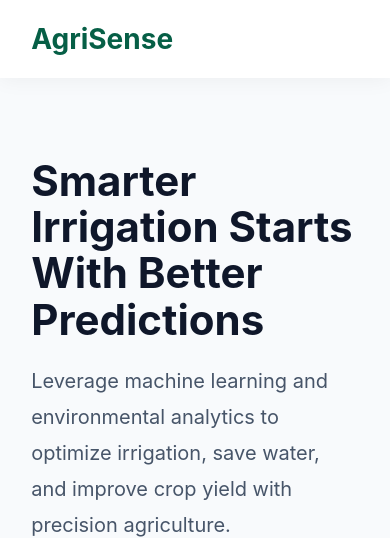
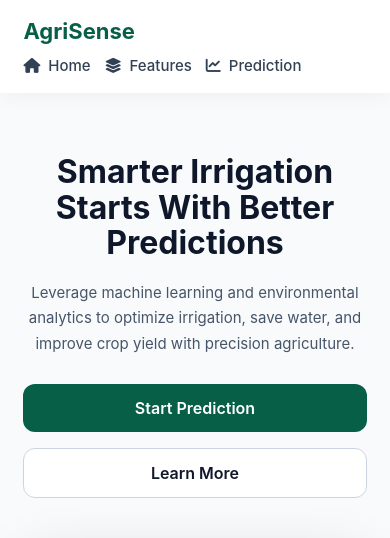
Before and after one commit to vedddev/Irrigation_Need, a Flask app: page / in a window 390 px wide. Shown: the top 538 px of the page. Run offline with Flask 3, Linux system fonts and the light colour scheme; parts of the project's set-up code (start-up, migrations or seed data) failed here and were passed over.

Commit message:
home page improve

```diff
--- a/templates/home.html
+++ b/templates/home.html
@@ -4,8 +4,6 @@
   <meta charset="UTF-8" />
   <meta name="viewport" content="width=device-width, initial-scale=1.0"/>
   <title>AgriSense | Smart Irrigation</title>
-
-  <!-- Professional icons -->
   <link rel="stylesheet" href="https://cdnjs.cloudflare.com/ajax/libs/font-awesome/6.5.1/css/all.min.css">
 
   <style>
@@ -19,6 +17,7 @@
     body {
       background: #f8fafc;
       color: #0f172a;
+      overflow-x: hidden;
     }
 
     /* Navbar */
@@ -26,23 +25,25 @@
       display: flex;
       justify-content: space-between;
       align-items: center;
-      padding: 22px 8%;
+      padding: 18px 6%;
       background: white;
       box-shadow: 0 2px 20px rgba(0,0,0,0.05);
       position: sticky;
       top: 0;
       z-index: 1000;
+      flex-wrap: wrap;
     }
 
     .logo {
-      font-size: 28px;
+      font-size: 26px;
       font-weight: 700;
       color: #065f46;
     }
 
     .nav-links {
       display: flex;
-      gap: 30px;
+      gap: 22px;
+      flex-wrap: wrap;
     }
 
     .nav-links a {
@@ -53,11 +54,7 @@
       color: #334155;
       font-weight: 500;
       transition: 0.3s;
-    }
-
-    .nav-links a i {
       font-size: 15px;
-      color: #065f46;
     }
 
     .nav-links a:hover {
@@ -70,36 +67,37 @@
       display: grid;
       grid-template-columns: 1fr 1fr;
       align-items: center;
-      padding: 80px 8%;
-      gap: 60px;
+      padding: 60px 6%;
+      gap: 40px;
     }
 
     .hero-text h1 {
-      font-size: 64px;
+      font-size: 56px;
       line-height: 1.1;
       margin-bottom: 20px;
     }
 
     .hero-text p {
-      font-size: 20px;
-      line-height: 1.8;
+      font-size: 18px;
+      line-height: 1.7;
       color: #475569;
-      margin-bottom: 30px;
-      max-width: 650px;
+      margin-bottom: 28px;
+      max-width: 600px;
     }
 
     .hero-buttons {
       display: flex;
-      gap: 20px;
+      gap: 16px;
       flex-wrap: wrap;
     }
 
     .btn {
-      padding: 16px 32px;
+      padding: 14px 28px;
       border-radius: 12px;
       text-decoration: none;
       font-weight: 600;
       transition: 0.3s;
+      display: inline-block;
     }
 
     .primary {
@@ -117,11 +115,10 @@
       transform: translateY(-3px);
     }
 
-    /* Hero image */
     .hero-image {
       width: 100%;
-      height: 520px;
-      border-radius: 30px;
+      height: 480px;
+      border-radius: 24px;
       overflow: hidden;
       box-shadow: 0 20px 60px rgba(0,0,0,0.15);
     }
@@ -130,87 +127,92 @@
       width: 100%;
       height: 100%;
       object-fit: cover;
-      display: block;
     }
 
     /* Features */
     .features {
-      padding: 100px 8%;
+      padding: 80px 6%;
       background: white;
     }
 
     .section-title {
       text-align: center;
-      font-size: 42px;
-      margin-bottom: 60px;
+      font-size: 38px;
+      margin-bottom: 50px;
     }
 
     .feature-grid {
       display: grid;
       grid-template-columns: repeat(3, 1fr);
-      gap: 25px;
+      gap: 22px;
     }
 
     .card {
       background: #f8fafc;
-      padding: 30px;
-      border-radius: 20px;
+      padding: 26px;
+      border-radius: 18px;
       border: 1px solid #e2e8f0;
       transition: 0.3s;
     }
 
     .card:hover {
       transform: translateY(-5px);
-      box-shadow: 0 12px 30px rgba(0,0,0,0.06);
     }
 
     .card h3 {
-      font-size: 22px;
-      margin-bottom: 12px;
+      font-size: 20px;
+      margin-bottom: 10px;
     }
 
     .card p {
       color: #475569;
-      line-height: 1.7;
+      line-height: 1.6;
     }
 
     /* CTA */
     .cta {
-      margin: 100px 8%;
+      margin: 80px 6%;
       background: linear-gradient(135deg, #065f46, #10b981);
-      border-radius: 30px;
-      padding: 70px;
+      border-radius: 24px;
+      padding: 60px 30px;
       text-align: center;
       color: white;
     }
 
     .cta h2 {
-      font-size: 42px;
-      margin-bottom: 20px;
+      font-size: 36px;
+      margin-bottom: 18px;
     }
 
     .cta p {
-      font-size: 18px;
-      margin-bottom: 30px;
-      opacity: 0.95;
+      font-size: 17px;
+      margin-bottom: 24px;
     }
 
-    /* Footer */
     footer {
       text-align: center;
-      padding: 30px;
+      padding: 24px;
       color: #64748b;
       font-size: 14px;
     }
 
-    /* Responsive */
+    /* Tablet */
     @media (max-width: 900px) {
       .hero {
         grid-template-columns: 1fr;
+        text-align: center;
       }
 
       .hero-text h1 {
         font-size: 42px;
+      }
+
+      .hero-text p {
+        margin: auto auto 28px;
+      }
+
+      .hero-buttons {
+        justify-content: center;
       }
 
       .feature-grid {
@@ -218,40 +220,60 @@
       }
 
       .hero-image {
-        height: 300px;
+        height: 320px;
+      }
+    }
+
+    /* Mobile */
+    @media (max-width: 480px) {
+      .logo {
+        font-size: 22px;
       }
 
       .nav-links {
-        display: none;
+        gap: 14px;
+        margin-top: 12px;
+      }
+
+      .hero-text h1 {
+        font-size: 32px;
+      }
+
+      .hero-text p {
+        font-size: 15px;
+      }
+
+      .btn {
+        width: 100%;
+        text-align: center;
+      }
+
+      .cta h2 {
+        font-size: 28px;
+      }
+
+      .section-title {
+        font-size: 30px;
+      }
+
+      .hero-image {
+        height: 250px;
       }
     }
   </style>
 </head>
 <body>
 
-  <!-- Navbar -->
   <nav>
     <div class="logo">AgriSense</div>
 
     <div class="nav-links">
-      <a href="#">
-        <i class="fa-solid fa-house"></i>
-        <span>Home</span>
-      </a>
-
-      <a href="#features">
-        <i class="fa-solid fa-layer-group"></i>
-        <span>Features</span>
-      </a>
-
-      <a href="/predict">
-        <i class="fa-solid fa-chart-line"></i>
-        <span>Prediction</span>
-      </a>
+      <a href="#"><i class="fa-solid fa-house"></i> Home</a>
+      <a href="#features"><i class="fa-solid fa-layer-group"></i> Features</a>
+      <a href="/predict"><i class="fa-solid fa-chart-line"></i> Prediction</a>
     </div>
   </nav>
 
-  <!-- Hero -->
   <section class="hero">
     <div class="hero-text">
       <h1>Smarter Irrigation Starts With Better Predictions</h1>
@@ -267,11 +289,10 @@
     </div>
 
     <div class="hero-image">
-      <img src="{{ url_for('static', filename='bg.jpg') }}" alt="Smart Irrigation Farm">
+      <img src="{{ url_for('static', filename='bg.jpg') }}" alt="Farm">
     </div>
   </section>
 
-  <!-- Features -->
   <section class="features" id="features">
     <h2 class="section-title">Built for Modern Agriculture</h2>
     <div class="feature-grid">
@@ -279,12 +300,10 @@
         <h3>Smart Water Usage</h3>
         <p>Reduce unnecessary irrigation with intelligent recommendations.</p>
       </div>
-
       <div class="card">
         <h3>AI Powered Forecasting</h3>
         <p>Advanced ML models predict water needs using real farm conditions.</p>
       </div>
-
       <div class="card">
         <h3>Higher Crop Yield</h3>
         <p>Optimize soil moisture and improve productivity across seasons.</p>
@@ -292,14 +311,12 @@
     </div>
   </section>
 
-  <!-- CTA -->
   <section class="cta">
     <h2>Start Optimizing Your Farm Today</h2>
     <p>Use intelligent irrigation predictions to maximize efficiency and sustainability.</p>
     <a href="/predict" class="btn primary">Launch Prediction</a>
   </section>
 
-  <!-- Footer -->
   <footer>
     © 2026 AgriSense. Precision agriculture powered by AI.
   </footer>
```
